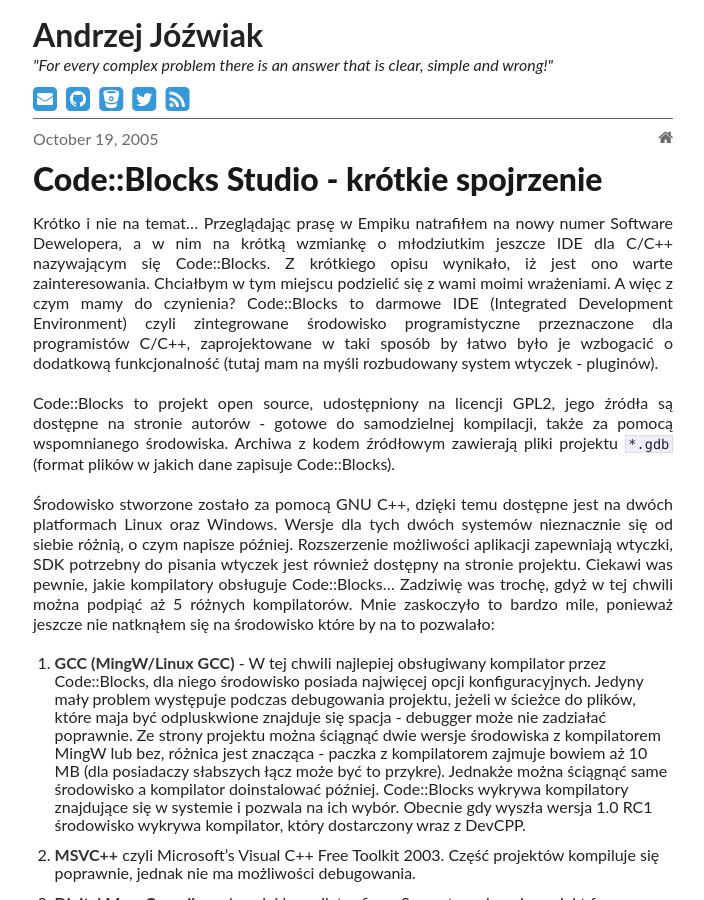
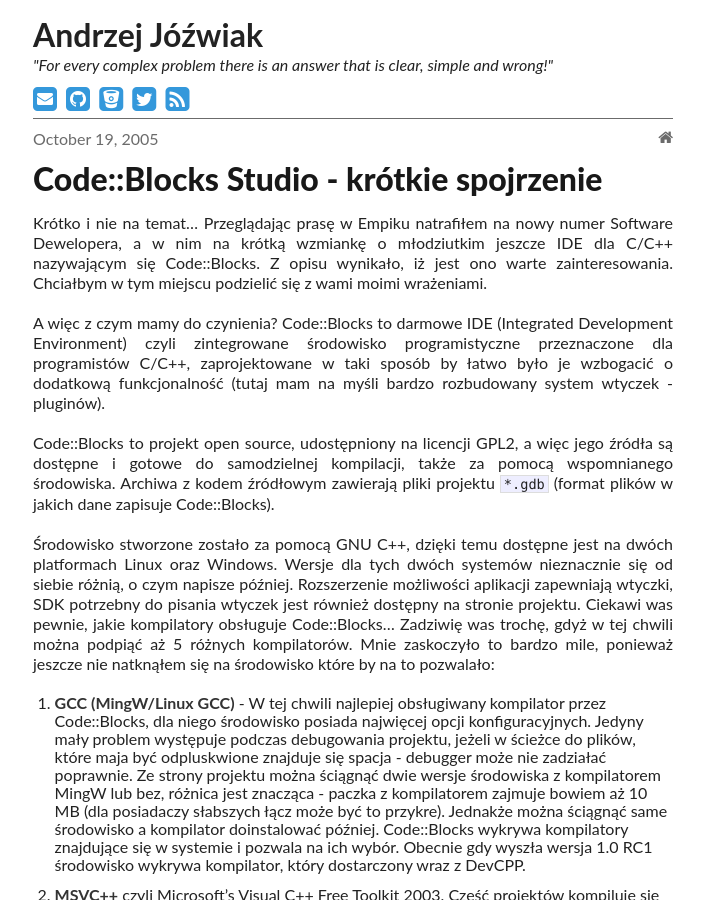
Before and after one commit to ajoz/ajoz.github.io, a Jekyll site: the page built from _posts/2005-10-19-code-blocks-ide.markdown, in a window 1280 px wide and 900 px high. Shown: the whole window, without its empty margins (297-1001 px from the left). Built offline with Jekyll 4.4.1, drawn with Linux system fonts in a browser that asks for light colours; nearby versions of some CDN libraries; comment, search, counter and statistics services are not loaded.

Commit message:
[post] Small update to old article

```diff
--- a/_posts/2005-10-19-code-blocks-ide.markdown
+++ b/_posts/2005-10-19-code-blocks-ide.markdown
@@ -7,12 +7,13 @@
 disqus: true
 ---
 
-Krótko i nie na temat... Przeglądając prasę w Empiku natrafiłem na nowy numer Software Dewelopera, a w nim na krótką wzmiankę o młodziutkim jeszcze IDE dla C/C++ nazywającym się Code::Blocks. Z krótkiego opisu wynikało, iż jest ono warte zainteresowania. Chciałbym w tym miejscu podzielić się z wami moimi wrażeniami. A więc z czym mamy do czynienia? Code::Blocks to darmowe IDE (Integrated Development Environment) czyli zintegrowane środowisko programistyczne przeznaczone dla programistów C/C++, zaprojektowane w taki sposób by łatwo było je wzbogacić o dodatkową funkcjonalność (tutaj mam na myśli rozbudowany system wtyczek - pluginów).
+Krótko i nie na temat... Przeglądając prasę w Empiku natrafiłem na nowy numer Software Dewelopera, a w nim na krótką wzmiankę o młodziutkim jeszcze IDE dla C/C++ nazywającym się Code::Blocks. Z opisu wynikało, iż jest ono warte zainteresowania. Chciałbym w tym miejscu podzielić się z wami moimi wrażeniami.
 
-Code::Blocks to projekt open source, udostępniony na licencji GPL2, jego źródła są dostępne na stronie autorów - gotowe do samodzielnej kompilacji, także za pomocą wspomnianego środowiska. Archiwa z kodem źródłowym zawierają pliki projektu `*.gdb` (format plików w jakich dane zapisuje Code::Blocks).
+A więc z czym mamy do czynienia? Code::Blocks to darmowe IDE (Integrated Development Environment) czyli zintegrowane środowisko programistyczne przeznaczone dla programistów C/C++, zaprojektowane w taki sposób by łatwo było je wzbogacić o dodatkową funkcjonalność (tutaj mam na myśli bardzo rozbudowany system wtyczek - pluginów).
+
+Code::Blocks to projekt open source, udostępniony na licencji GPL2, a więc jego źródła są dostępne i gotowe do samodzielnej kompilacji, także za pomocą wspomnianego środowiska. Archiwa z kodem źródłowym zawierają pliki projektu `*.gdb` (format plików w jakich dane zapisuje Code::Blocks).
 
 Środowisko stworzone zostało za pomocą GNU C++, dzięki temu dostępne jest na dwóch platformach Linux oraz Windows. Wersje dla tych dwóch systemów nieznacznie się od siebie różnią, o czym napisze później. Rozszerzenie możliwości aplikacji zapewniają wtyczki, SDK potrzebny do pisania wtyczek jest również dostępny na stronie projektu. Ciekawi was pewnie, jakie kompilatory obsługuje Code::Blocks... Zadziwię was trochę, gdyż w tej chwili można podpiąć aż 5 różnych kompilatorów. Mnie zaskoczyło to bardzo mile, ponieważ jeszcze nie natknąłem się na środowisko które by na to pozwalało:
-
 
 1. **GCC (MingW/Linux GCC)** - W tej chwili najlepiej obsługiwany kompilator przez Code::Blocks, dla niego środowisko posiada najwięcej opcji konfiguracyjnych. Jedyny mały problem występuje podczas debugowania projektu, jeżeli w ścieżce do plików, które maja być odpluskwione znajduje się spacja - debugger może nie zadziałać poprawnie. Ze strony projektu można ściągnąć dwie wersje środowiska z kompilatorem MingW lub bez, różnica jest znacząca - paczka z kompilatorem zajmuje bowiem aż 10 MB (dla posiadaczy słabszych łącz może być to przykre). Jednakże można ściągnąć same środowisko a kompilator doinstalować później. Code::Blocks wykrywa kompilatory znajdujące się w systemie i pozwala na ich wybór. Obecnie gdy wyszła wersja 1.0 RC1 środowisko wykrywa kompilator, który dostarczony wraz z DevCPP.
 2. **MSVC++** czyli Microsoft's Visual C++ Free Toolkit 2003. Część projektów kompiluje się poprawnie, jednak nie ma możliwości debugowania.
```
